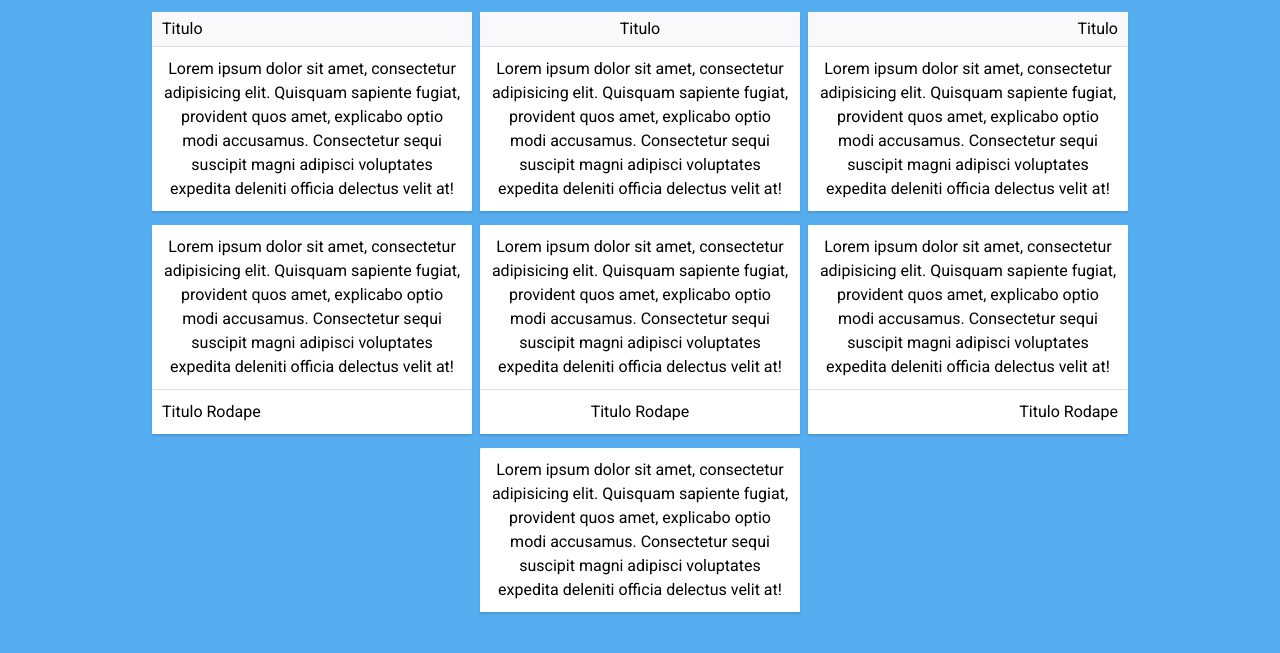
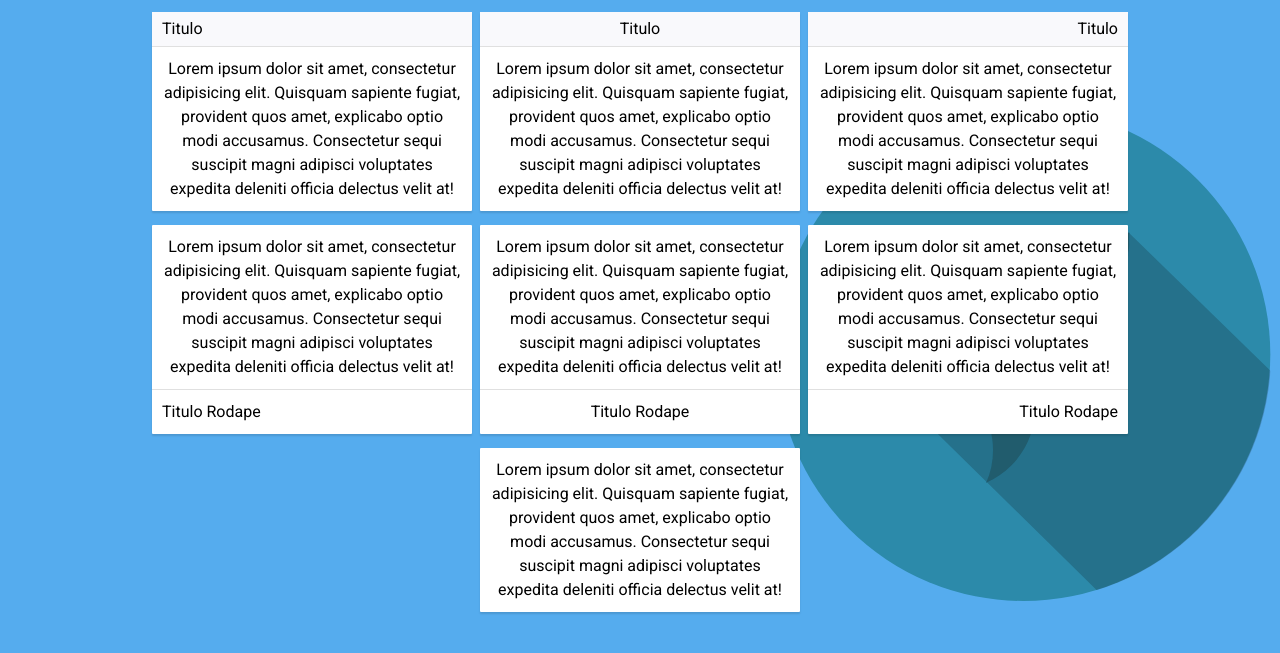
Before and after one commit to DanCassiano/site, a PHP site: the page made by view/janelas.html in a window 1280 px wide. Shown: the top 653 px of the page. Run offline with PHP 8.4, Linux system fonts and the light colour scheme; the template is opened without the code that fills it, so the values that code supplies are empty.

Commit message:
Ajuste e correcao do css

```diff
--- a/assets/css/app.css
+++ b/assets/css/app.css
@@ -14,6 +14,7 @@ body {
 	/*background-color: #4285F4;*/
 	/*background-color: #55ACEE;*/
 	background-color: #55ACEE;
+
 }
 
 
@@ -453,7 +454,7 @@ table {
 	margin-left: auto;
 	margin-right: auto;
 	display: none;
-	z-index: 9999999999;
+	z-index: 99999999999;
 	position: fixed;
 	top: 10%;
 	left: 5%;
@@ -477,6 +478,7 @@ table {
 	right: 0;
 	bottom: 0;
 	background-color: rgba(0,0,0,.5);
+	z-index: 999999999;
 }
 
 /*Dialogo*/
--- a/assets/css/estilo.css
+++ b/assets/css/estilo.css
@@ -1,4 +1,10 @@
 
+body {
+	background-image: url(../imagens/1450764775_Rocket.svg);
+	background-repeat: no-repeat;
+	background-position: bottom right;
+	background-size: 40%;
+}
 
 
 .janela-board {
```
